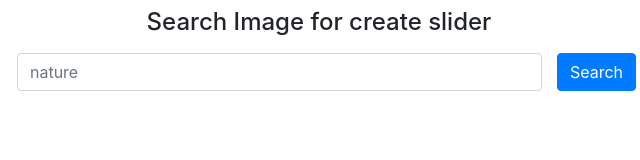
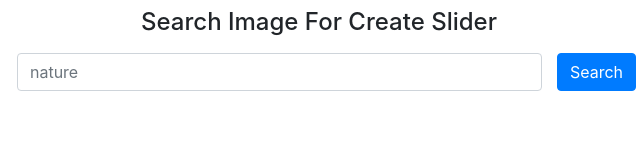
Before and after one commit to Razu-Bisaws/fancy-slider, a plain HTML site: page index.html in a window 1280 px wide. Shown: the full height of the page, 321-961 px from the left. Drawn offline with nearby package versions, Linux system fonts and the light colour scheme.

Commit message:
correction

```diff
--- a/index.html
+++ b/index.html
@@ -27,7 +27,7 @@
 
 	<body>
 		<div class="container">
-			<h4 class="mt-2 text-center">Search Image for create slider</h4>
+			<h4 class="mt-2 text-center">Search Image For Create Slider</h4>
 			<div class="form-inline mt-3 d-flex justify-content-center">
 				<div class="input-group col-md-6 mb-2">
 					<input
```
